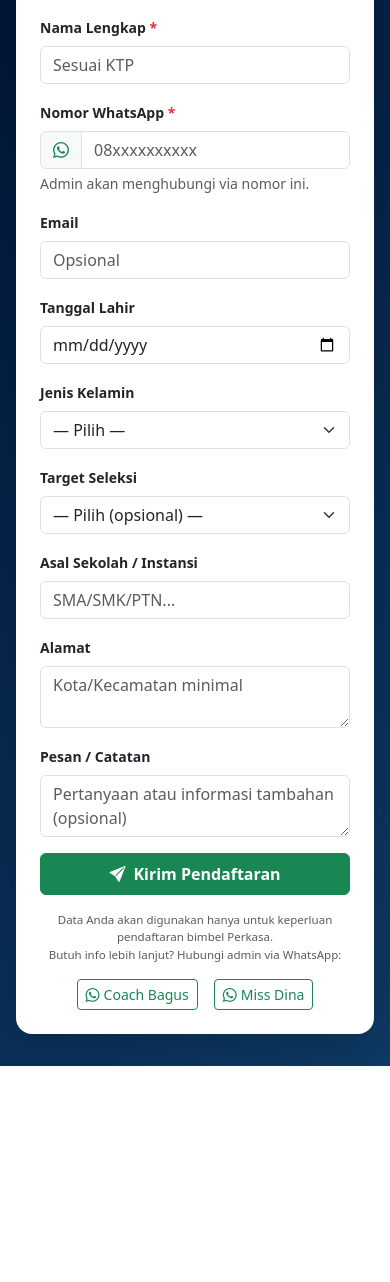
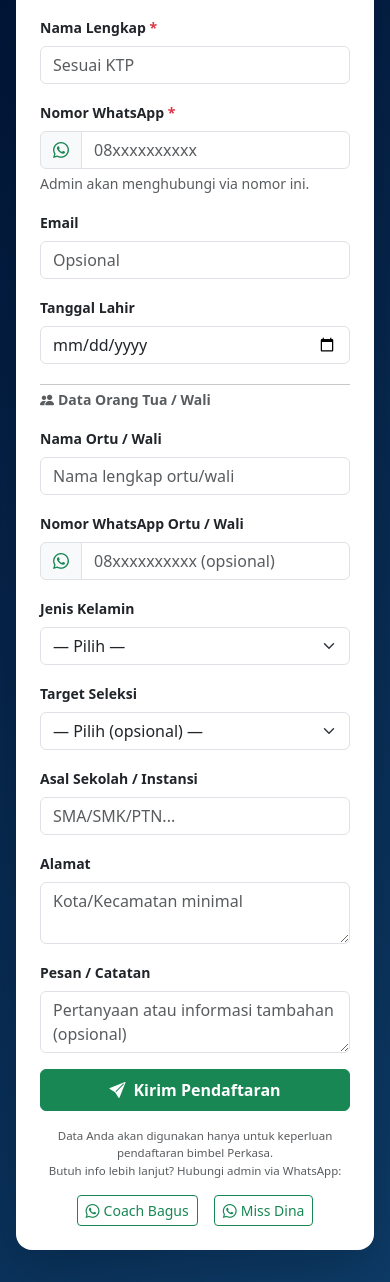
Before and after one commit to maulana-hermawan/admin-perkasa, a PHP site: page /daftar.php in a window 390 px wide. Shown: the part 187-1469 px from the top of the page. Before the commit the page ends 1253 px from the top, so only its background shows below. Run offline with PHP 8.4, Linux system fonts and the light colour scheme.

Commit message:
Tambah data ortu/wali di pendaftaran + perbaikan UI/UX data keanggotaan
Pendaftaran online:
- daftar.php: tambah field Nama Ortu/Wali & Nomor WA Ortu/Wali (INSERT schema-safe)
- calon_siswa: tambah kolom nama_ortu & nomor_wa_ortu (migration 014 + install.sql)
- pendaftaran/controller.php: data ortu dari calon_siswa diteruskan ke record siswa saat diterima
- install.sql: tambah kolom nomor_wa_ortu yang hilang di tabel siswa (sinkron dengan produksi)

UI/UX data keanggotaan (siswa/list.view.php):
- Avatar inisial berwarna sesuai jenis kelamin di tiap baris
- WA siswa & WA ortu/wali kini badge yang bisa diklik (kirim WA dengan pesan template), label "Siswa"/"Ortu"
- Mobile card & dropdown aksi: tambah tombol WA ortu/wali
- NIS pakai font monospace, nama ortu dengan ikon

https://claude.ai/code/session_01Su5hEyYUH5cfsT11r4WoGP

```diff
--- a/daftar.php
+++ b/daftar.php
@@ -38,6 +38,8 @@ if ($_SERVER['REQUEST_METHOD'] === 'POST') {
     $gender   = post('jenis_kelamin','');
     $alamat   = trim(post('alamat',''));
     $catatan  = trim(post('catatan',''));
+    $nama_ortu= trim(post('nama_ortu',''));
+    $wa_ortu  = preg_replace('/\D/','',post('nomor_wa_ortu',''));
 
     if (!$nama || strlen($nama) < 3) { $error = 'Nama lengkap minimal 3 karakter.'; }
     elseif (!$wa || strlen($wa) < 9)  { $error = 'Nomor WhatsApp tidak valid.'; }
@@ -51,6 +53,20 @@ if ($_SERVER['REQUEST_METHOD'] === 'POST') {
             $error = 'Nomor WhatsApp ini sudah terdaftar hari ini. Admin akan menghubungi Anda segera.';
         } else {
             try {
+                // Schema-safe: kolom ortu mungkin belum ada (sebelum migration 014)
+                $has_ortu = (bool)db_value(
+                    "SELECT COUNT(*) FROM information_schema.COLUMNS
+                     WHERE TABLE_SCHEMA=DATABASE() AND TABLE_NAME='calon_siswa' AND COLUMN_NAME='nama_ortu'"
+                );
+                if ($has_ortu) {
+                    db_execute(
+                        "INSERT INTO calon_siswa (nama_lengkap,nomor_wa,nama_ortu,nomor_wa_ortu,email,tanggal_lahir,asal_sekolah,target_seleksi,jenis_kelamin,alamat,catatan_pendaftar)
+                         VALUES (?,?,?,?,?,?,?,?,?,?,?)",
+                        "sssssssssss",
+                        [$nama, $wa, $nama_ortu ?: null, $wa_ortu ?: null, $email ?: null, $lahir, $sekolah ?: null,
+                         $target ?: null, $gender ?: null, $alamat ?: null, $catatan ?: null]
+                    );
+                } else {
                     db_execute(
                         "INSERT INTO calon_siswa (nama_lengkap,nomor_wa,email,tanggal_lahir,asal_sekolah,target_seleksi,jenis_kelamin,alamat,catatan_pendaftar)
                          VALUES (?,?,?,?,?,?,?,?,?)",
@@ -58,6 +74,7 @@ if ($_SERVER['REQUEST_METHOD'] === 'POST') {
                         [$nama, $wa, $email ?: null, $lahir, $sekolah ?: null,
                          $target ?: null, $gender ?: null, $alamat ?: null, $catatan ?: null]
                     );
+                }
                 $new_id = db_conn()->insert_id;
                 $nomor_pendaftaran = 'PDR-' . date('Ymd') . '-' . str_pad((string)$new_id, 4, '0', STR_PAD_LEFT);
                 $success = true;
@@ -150,6 +167,25 @@ if ($_SERVER['REQUEST_METHOD'] === 'POST') {
                     <input type="date" name="tanggal_lahir" class="form-control"
                            value="<?= e(post('tanggal_lahir','')) ?>">
                 </div>
+
+                <!-- Data Ortu/Wali -->
+                <div class="col-12">
+                    <hr class="my-1">
+                    <div class="text-muted fw-bold small"><i class="bi bi-people-fill me-1"></i>Data Orang Tua / Wali</div>
+                </div>
+                <div class="col-md-6">
+                    <label class="form-label fw-bold small">Nama Ortu / Wali</label>
+                    <input type="text" name="nama_ortu" class="form-control"
+                           value="<?= e(post('nama_ortu','')) ?>" placeholder="Nama lengkap ortu/wali">
+                </div>
+                <div class="col-md-6">
+                    <label class="form-label fw-bold small">Nomor WhatsApp Ortu / Wali</label>
+                    <div class="input-group">
+                        <span class="input-group-text bg-light"><i class="bi bi-whatsapp text-success"></i></span>
+                        <input type="tel" name="nomor_wa_ortu" class="form-control"
+                               value="<?= e(post('nomor_wa_ortu','')) ?>" placeholder="08xxxxxxxxxx (opsional)">
+                    </div>
+                </div>
                 <div class="col-md-6">
                     <label class="form-label fw-bold small">Jenis Kelamin</label>
                     <select name="jenis_kelamin" class="form-select">
--- a/database/install.sql
+++ b/database/install.sql
@@ -147,6 +147,7 @@ CREATE TABLE `siswa` (
     `nama_lengkap`         VARCHAR(150)    NOT NULL,
     `nomor_wa`             VARCHAR(20)     NULL,
     `nama_ortu`            VARCHAR(150)    NULL,
+    `nomor_wa_ortu`        VARCHAR(20)     NULL,
     `tanggal_lahir`        DATE            NULL,
     `jenis_kelamin`        ENUM('L','P')   NULL,
     `alamat`               TEXT            NULL,
@@ -446,6 +447,8 @@ CREATE TABLE `calon_siswa` (
     `id`                INT UNSIGNED    NOT NULL AUTO_INCREMENT,
     `nama_lengkap`      VARCHAR(150)    NOT NULL,
     `nomor_wa`          VARCHAR(20)     NOT NULL,
+    `nama_ortu`         VARCHAR(150)    NULL,
+    `nomor_wa_ortu`     VARCHAR(20)     NULL,
     `email`             VARCHAR(150)    NULL,
     `tanggal_lahir`     DATE            NULL,
     `asal_sekolah`      VARCHAR(150)    NULL,
```
Also changed, not shown: app/modules/pendaftaran/controller.php (+4 -3 lines), app/modules/siswa/list.view.php (+53 -13 lines), database/migrations/014_calon_siswa_ortu.sql (added). Lines whose indentation alone changed are shown as unchanged.
